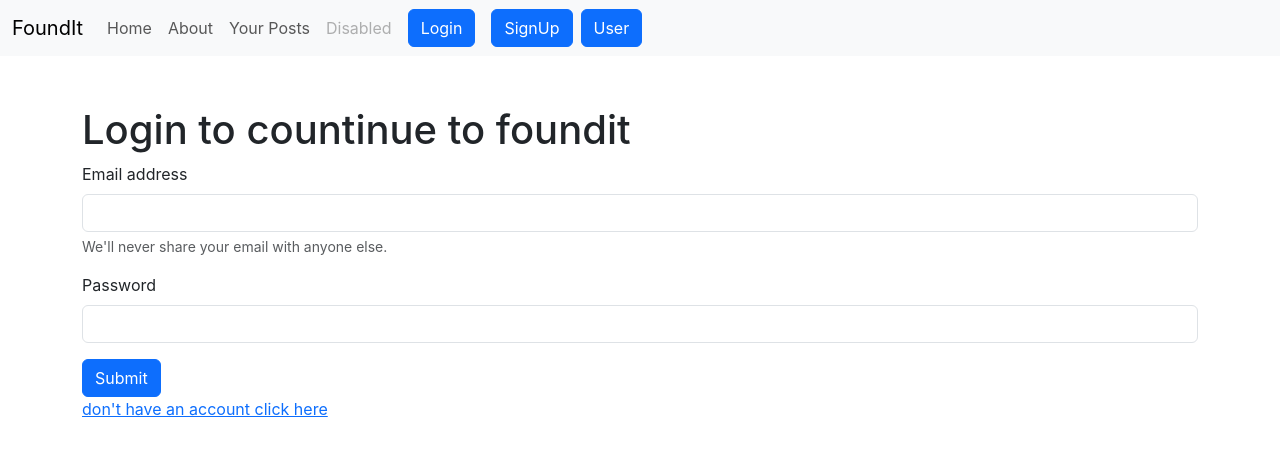
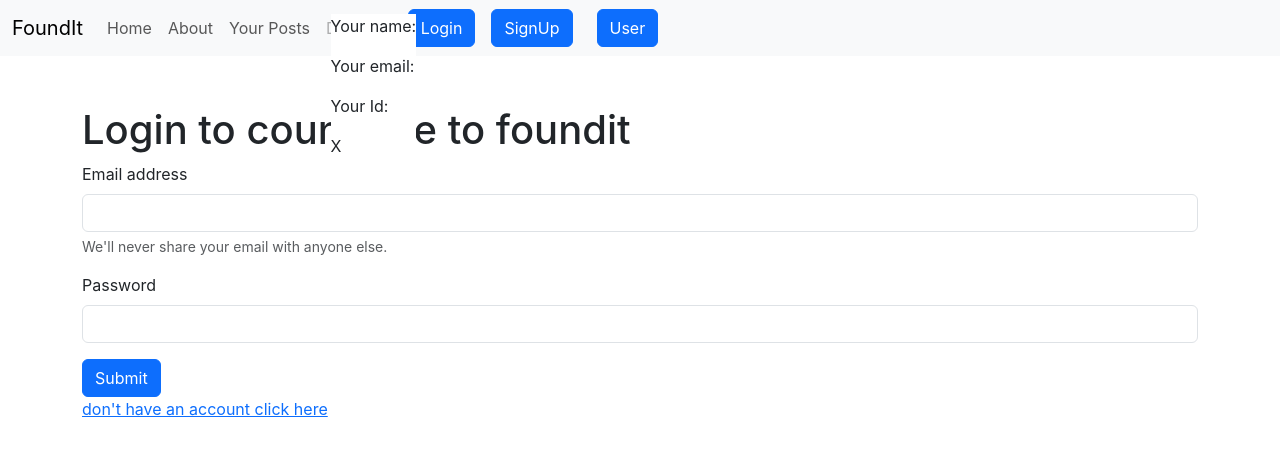
Before and after one commit to BeastAbhi/foundit_frontend, a React (Create React App) app: page /login in a window 1280 px wide. Shown: the top 456 px of the page. Built offline with nearby package versions, Linux system fonts and the light colour scheme; no server answers.

Commit message:
Added user context

```diff
--- a/src/App.js
+++ b/src/App.js
@@ -9,10 +9,12 @@ import Login from "./components/Login";
 import Signup from "./components/Signup";
 import AlertState from "./context/alerts/AlertState";
 import UserPosts from "./components/PostComponents/UserPosts";
+import UserState from "./context/user/UserState";
 
 function App() {
   return (
     <div className="App">
+      <UserState>
         <AlertState>
           <PostState>
             <BrowserRouter>
@@ -24,12 +26,13 @@ function App() {
                   <Route path="/about" element={<About />}></Route>
                   <Route path="/login" element={<Login />}></Route>
                   <Route path="/signup" element={<Signup />}></Route>
-                <Route path="/userposts" element={ <UserPosts/> }></Route>
+                  <Route path="/userposts" element={<UserPosts />}></Route>
                 </Routes>
               </div>
             </BrowserRouter>
           </PostState>
         </AlertState>
+      </UserState>
     </div>
   );
 }
--- a/src/components/Login.js
+++ b/src/components/Login.js
@@ -1,24 +1,20 @@
 import React, { useContext, useState } from "react";
 import { Link, useNavigate } from "react-router-dom";
 import alertContext from "../context/alerts/alertContext";
+import userContext from "../context/user/userContext";
 
 function Login() {
   const context = useContext(alertContext);
   const { showAlert } = context;
+  const userCon = useContext(userContext)
+  const { login } = userCon;
   const [loginDetails, setLoginDetails] = useState({ email: "", password: "" });
   // useNavigate hook is use to redirect the user to another location
   let navigate = useNavigate();
-  const host = process.env.REACT_APP_HOST_LINK;
   const handleSubmit = async (e) => {
     e.preventDefault();
-    const response = await fetch(`${host}/api/auth/login`, {
-      method: "POST",
-      headers: {
-        "Content-Type": "application/json",
-      },
-      body: JSON.stringify(loginDetails),
-    });
-    const json = await response.json();
+    const json = await login(loginDetails.email, loginDetails.password)
+
     if (json.success) {
       //save the authtoken and Redirect
       localStorage.setItem("token", json.authtoken);
--- a/src/components/PostComponents/Posts.js
+++ b/src/components/PostComponents/Posts.js
@@ -12,15 +12,19 @@ const Posts = (props) => {
   const { posts, getPosts, editPost, getUserPosts } = context;
   const navigate = useNavigate();
   useEffect(() => {
-    if (localStorage.getItem("token")) {
-      if (!props.userSpecific) {
-        getPosts();
+    async function allpoasts() {
+      if (localStorage.getItem("token")) {
+        if (!props.userSpecific) {
+          await getPosts();
+        } else {
+          await getUserPosts();
+        }
       } else {
-        getUserPosts();
+        navigate("/login");
       }
-    } else {
-      navigate("/login");
     }
+    allpoasts();
+
     // eslint-disable-next-line react-hooks/exhaustive-deps
   }, []);
   //This line is to set the visiblity of an actual post div
@@ -191,8 +195,7 @@ const Posts = (props) => {
       <div className="row my-3">
         <h1>Posts</h1>
         <div className="container">
-          {posts.length === 0 && "No posts yet!!"}
-          {/* {console.log(posts)} */}
+          {posts.length === 0 || posts.success ? "No posts yet!!": ""}
         </div>
         {posts.map((post) => {
           return (
--- a/src/components/Signup.js
+++ b/src/components/Signup.js
@@ -1,10 +1,13 @@
 import React, { useContext, useState } from "react";
 import { Link, useNavigate } from "react-router-dom";
 import alertContext from "../context/alerts/alertContext";
+import userContext from "../context/user/userContext";
 
 function Signup() {
   const context = useContext(alertContext);
   const { showAlert } = context;
+  const userCon = useContext(userContext);
+  const { signup } = userCon;
   const [loginDetails, setLoginDetails] = useState({
     name: "",
     email: "",
@@ -12,19 +15,12 @@ function Signup() {
     comfirmPass: "",
   });
   let navigate = useNavigate();
-  const host = process.env.REACT_APP_HOST_LINK;
   const handleSubmit = async (e) => {
     e.preventDefault();
     if (loginDetails.comfirmPass === loginDetails.password) {
       const { email, password, name } = loginDetails;
-      const response = await fetch(`${host}/api/auth/signup`, {
-        method: "POST",
-        headers: {
-          "Content-Type": "application/json",
-        },
-        body: JSON.stringify({ email, password, name }),
-      });
-      const json = await response.json();
+
+      const json = await signup(email, password, name);
       if (json.success) {
         localStorage.setItem("token", json.authtoken);
         navigate("/");
--- a/src/components/UserDetails.js
+++ b/src/components/UserDetails.js
@@ -1,13 +1,31 @@
-import React from "react";
+import React, { useContext, useEffect, useState } from "react";
+import userContext from "../context/user/userContext";
 
 function UserDetails() {
+  const userCon = useContext(userContext);
+  const { getUser, user } = userCon;
+ const [visible, setVisible] = useState(false)
+  const toggle = () =>{
+      setVisible(!visible)
+  }
+  useEffect( () => {
+    getUser();
+    // eslint-disable-next-line react-hooks/exhaustive-deps
+  }, [])
+
   return (
-    <>
-      <button className="btn btn-primary">
+    <div className="d-flex" style={{position:"relative"}}>
+      <button className="btn btn-primary mx-3" onClick={toggle}>
         User
       </button>
+      <div style={{display:visible ? "none" : "inline-block", position:"absolute", backgroundColor:"white",top:"5px",left:"-250px"}}>
+      <p>Your name: {user.name}</p>
+      <p>Your email: {user.email}</p>
+      <p>Your Id: {user._id}</p>
+      <p onClick={toggle}>X</p>
 
-    </>
+      </div>
+    </div>
   );
 }
 
--- a/src/context/posts/PostState.js
+++ b/src/context/posts/PostState.js
@@ -78,8 +78,8 @@ const PostState = (props) => {
     //Delete the image from cloudinary TODO:
 
     //Logic to Delete an post
-    let newPost = posts.filter((note) => {
-      return note._id !== id;
+    let newPost = posts.filter((post) => {
+      return post._id !== id;
     });
     setPosts(newPost);
   };
--- /dev/null
+++ b/src/context/user/UserState.js
@@ -0,0 +1,72 @@
+import React, { useState } from 'react'
+import UserContext from './userContext'
+
+function UserState(props) {
+  const host = process.env.REACT_APP_HOST_LINK;
+  const [user, setUser] = useState({})
+  const authToken = localStorage.getItem("token");
+  //Login
+  const login = async (email, password) =>{
+    //api call
+    const response = await fetch(`${host}/api/auth/login`,{
+        method: 'POST',
+        headers: {
+            "Content-Type": "application/json",
+        },
+        body: JSON.stringify({email, password})
+    });
+    return(await response.json())
+  }
+
+  //Sign up
+  const signup = async (email, password, name) =>{
+    //api call
+    const response = await fetch(`${host}/api/auth/signup`,{
+        method: 'POST',
+        headers: {
+            "Content-Type": "application/json",
+        },
+        body: JSON.stringify({email, password, name})
+    })
+    return(await response.json())
+  }
+
+  //Delete an user
+  const deleteUser = async () =>{
+    //api call
+
+  }
+
+  //Update an user
+  const updateUser = async () =>{
+    //api call
+
+  }
+  //Change password of an user
+  const changePass = async () =>{
+    //api call
+
+  }
+
+  const getUser = async () =>{
+    const response = await fetch(`${host}/api/auth/getuser`,{
+        method: 'POST',
+        headers: {
+            "Content-Type": "application/json",
+            "auth-token": authToken
+        }
+    });
+    setUser(await response.json())
+  }
+
+  return (
+    <UserContext.Provider
+    value={{user, login, signup, deleteUser, updateUser, changePass, getUser }}
+    >
+      {/* this line is compersory for using context api */}
+      {props.children}
+    </UserContext.Provider>
+  )
+}
+
+export default UserState
--- /dev/null
+++ b/src/context/user/userContext.js
@@ -0,0 +1,5 @@
+import { createContext } from "react";
+// This will create an context which can be accesed by any component in the app
+const userContext = createContext();
+
+export default userContext;
```
Lines whose indentation alone changed are shown as unchanged.
